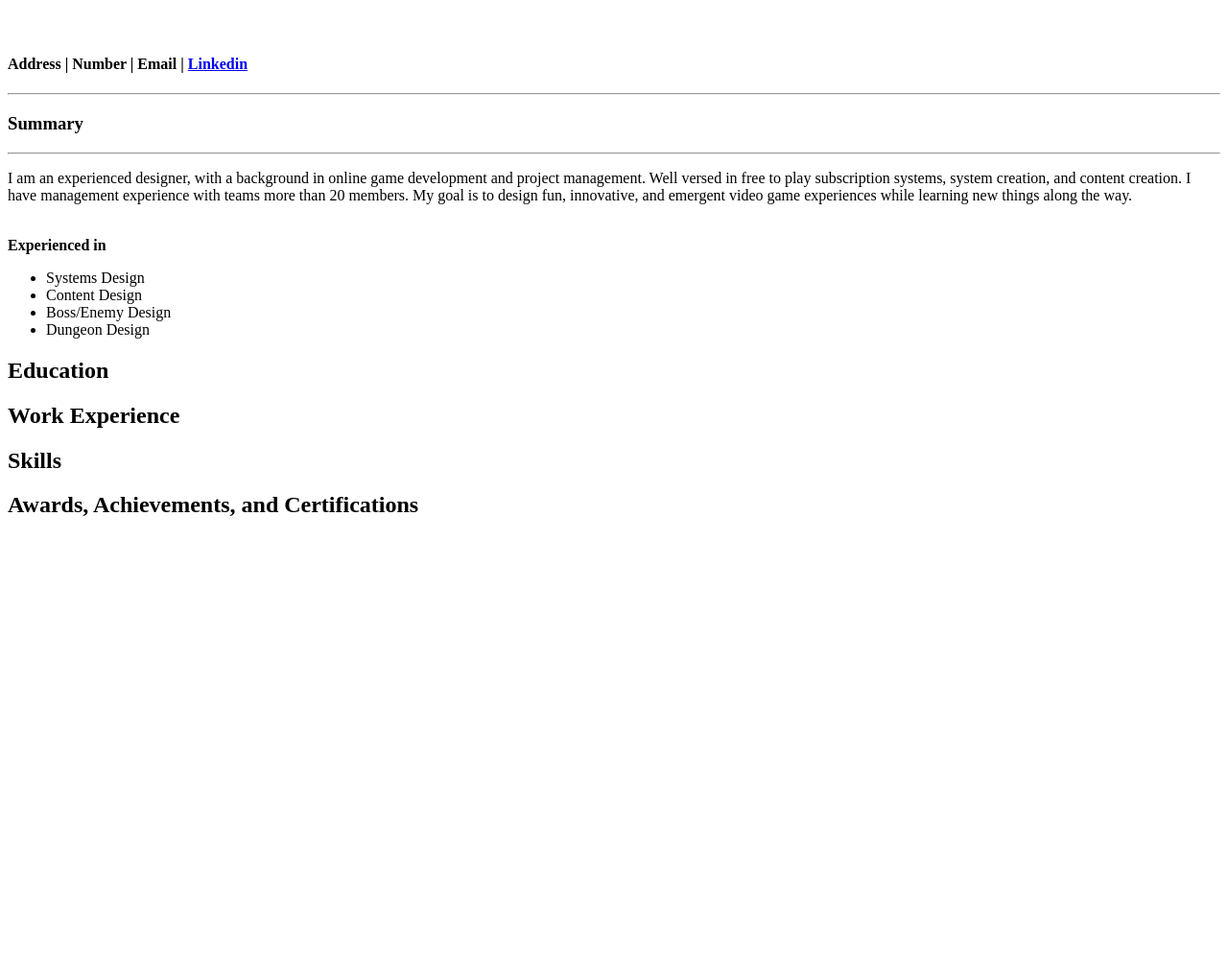
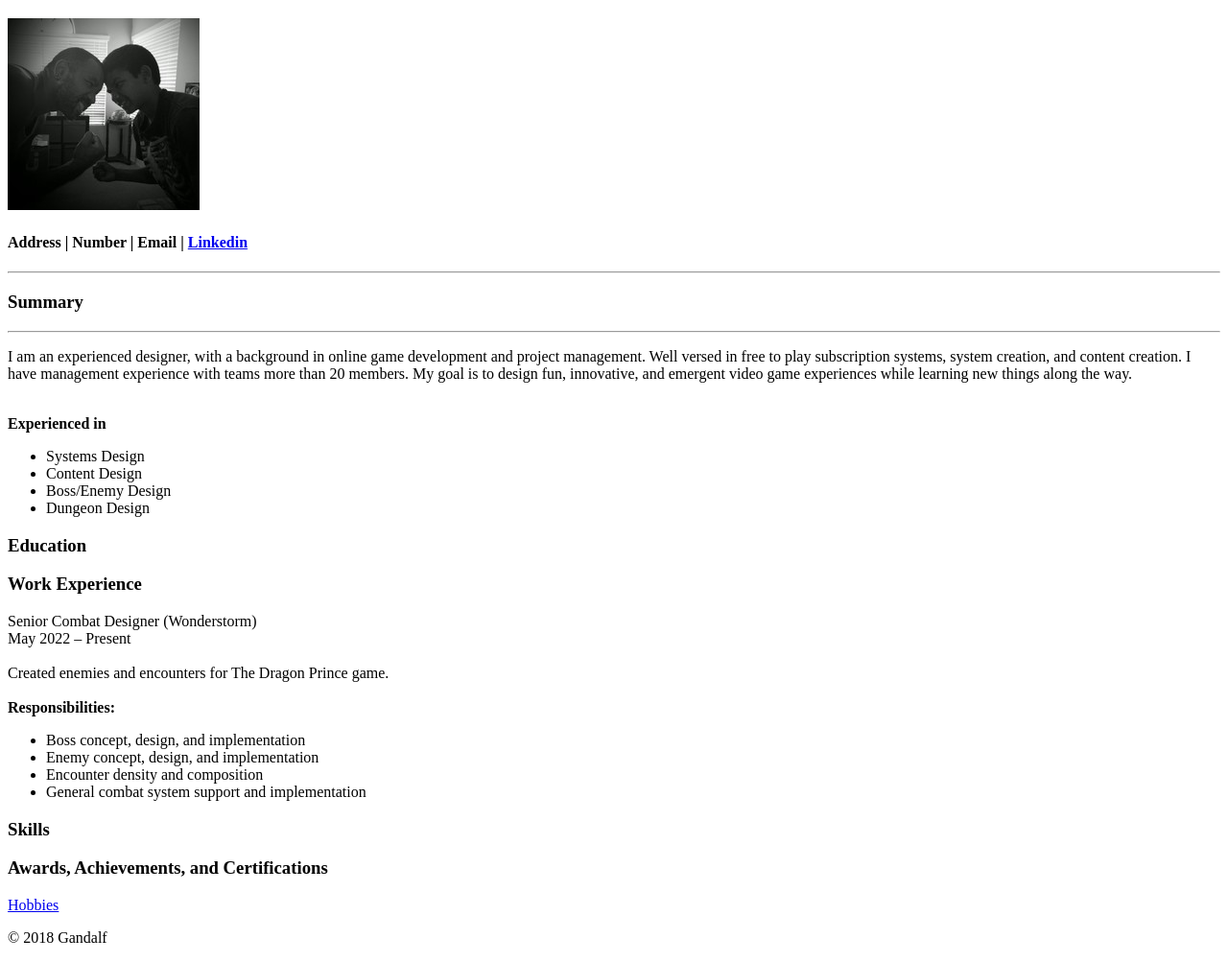
Before and after one commit to Silius01/Capstone-Resume, a plain HTML site: page index.html in a window 1280 px wide. Shown: the part 61-1064 px from the top of the page at 96% size. Before the commit the page ends 800 px from the top, so only its background shows below. Drawn offline with Linux system fonts and the light colour scheme.

Commit message:
Add files via upload

```diff
--- a/index.html
+++ b/index.html
@@ -7,7 +7,7 @@
 </head>
     <body>
         <h1>Salim Grant</h1>
-    <img src="">
+        <img src="./assets/images/profile.jpg">
         <h4>Address | Number | Email | <a href="https://www.linkedin.com/in/salimgrant/">Linkedin</a></h4>
         <hr>
         <h3>Summary</h3>
@@ -23,10 +23,30 @@
                 <li>Dungeon Design</li>
             </ul>
         </p>
-    <h2>Education</h2>
-    <h2>Work Experience</h2>
-    <h2>Skills</h2>
-    <h2>Awards, Achievements, and Certifications</h2>
+        <h3>Education</h3>
+        <h3>Work Experience</h3>
+        <p>Senior Combat Designer (Wonderstorm)<br>
+            May 2022 – Present<br><br>
 
+            Created enemies and encounters for The Dragon Prince game.<br><br>
+
+            <b>Responsibilities:</b>
+            <ul>
+                <li>Boss concept, design, and implementation</li>
+                <li>Enemy concept, design, and implementation</li>
+                <li>Encounter density and composition</li>
+                <li>General combat system support and implementation</li>
+            </ul>
+            </p>
+
+
+        <h3>Skills</h3>
+        <h3>Awards, Achievements, and Certifications</h3>
+
+        <a href="./public/hobbies.html">Hobbies</a>
+
+        <footer>
+            <p>© 2018 Gandalf</p>
+        </footer>
     </body>
 </html>
```
Also changed, not shown: assets/images/profile.jpg (added), public/hobbies.html (added). Lines whose indentation alone changed are shown as unchanged.
